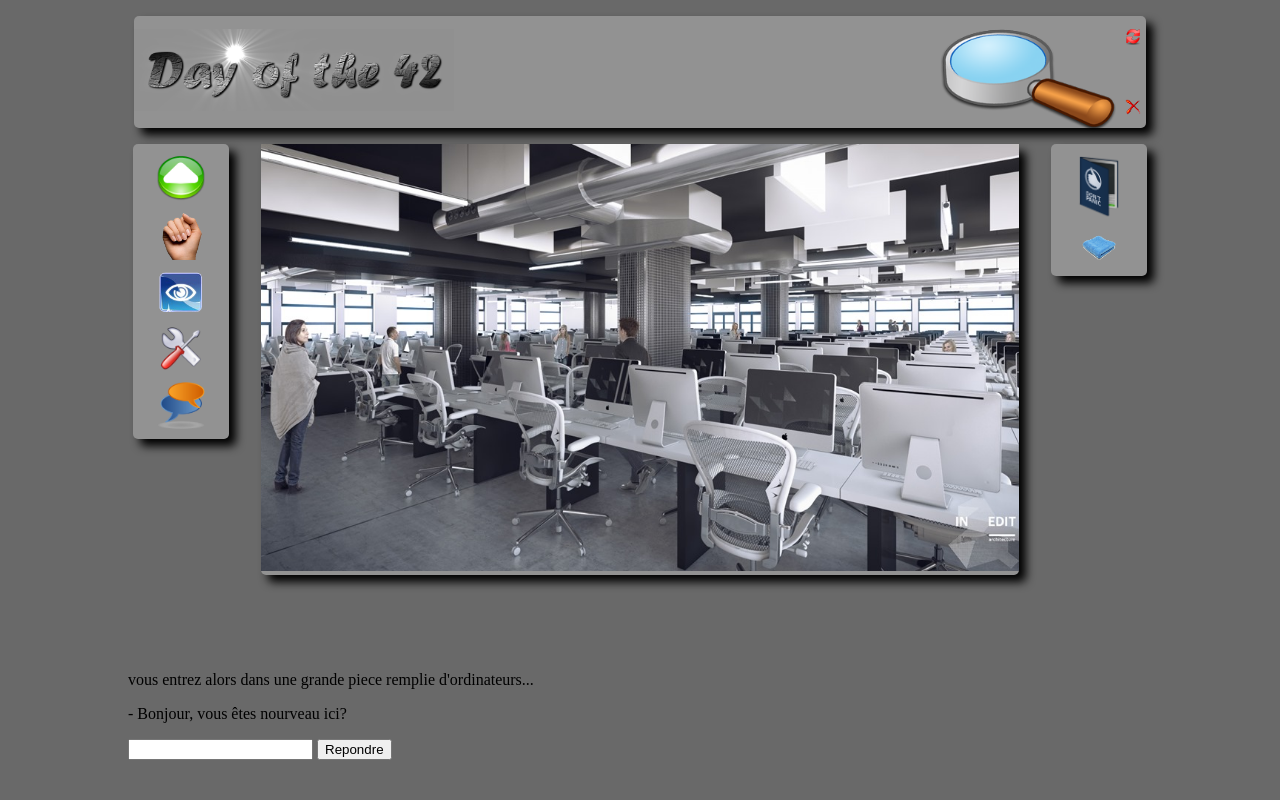
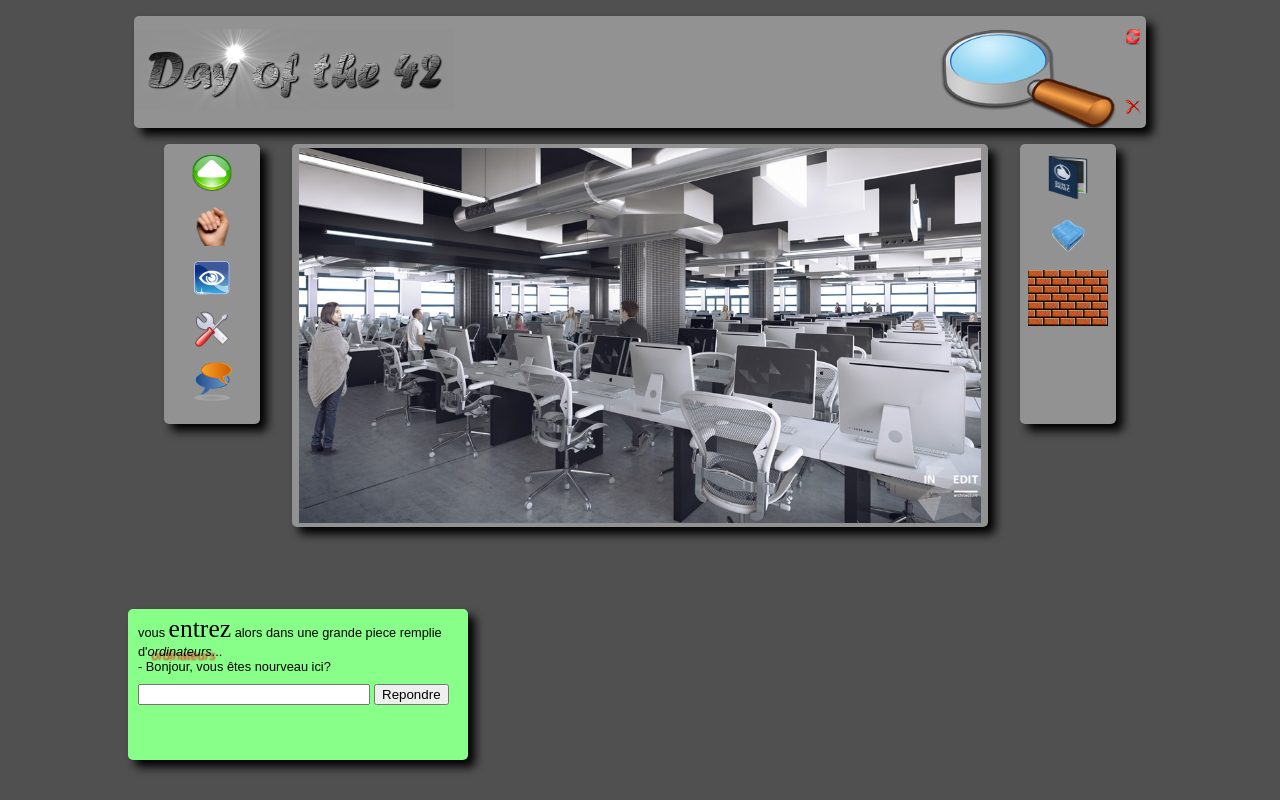
Before and after one commit to shellTools/42-piscine_PHP, a PHP site: page /doft.html in a window 1280 px wide. Run offline with PHP 8.4, Linux system fonts and the light colour scheme.

Commit message:
complete ex02

```diff
--- a/day_00/ex02/doft.css
+++ b/day_00/ex02/doft.css
@@ -1,5 +1,5 @@
 body {
-  background-color: #696969;
+  background-color: #505050;
   max-width: 100%;
   overflow-x: hidden;
 }
@@ -62,28 +62,58 @@ main {
   border-radius: 5px;
   box-shadow: 7px 7px 10px black;
   align-self: flex-start;
+  height: 17.5em;
 }
 
 .left-side img {
-  width: 50%;
+  width: 2.5em;
   display: block;
-  margin: 10px auto;
+  margin: 5px auto;
+  padding: 1px;
+  border: 3px solid transparent;
+  border-radius: 3px;
+}
+
+.left-side img:hover {
+  border: 3px solid red;
+  border-radius: 3px;
 }
 
 .lab {
   background-color: #929292;
-  width: 60%;
+  width: 55%;
   min-width: 40em;
   max-width: 80em;
   margin: 0 2em;
   border-radius: 5px;
   box-shadow: 7px 7px 10px black;
-  text-align: center;
+  display: flex;
+  position: relative;
 }
 
 .lab img {
-  width: 100%;
-  text-align: center;
+  width: 98%;
+  height: 98%;
+  display: block;
+  margin: auto auto;
+}
+
+.link-chair {
+  position: absolute;
+  display: block;
+  width: 5em;
+  height: 8em;
+  left: 33%;
+  bottom: 12%;
+}
+
+.link-computer {
+  position: absolute;
+  display: block;
+  width: 8.5em;
+  height: 6.5em;
+  right: 3%;
+  bottom: 18%;
 }
 
 .right-side {
@@ -92,17 +122,56 @@ main {
   border-radius: 5px;
   box-shadow: 7px 7px 10px black;
   align-self: flex-start;
+  height: 17.5em;
 }
 
 .right-side img {
-  width: 50%;
+  width: 3em;
+  height: 3em;
   display: block;
   margin: 10px auto;
 }
 
+.brickwall {
+  width: 5em;
+  margin: 10px auto;
+  height: 3.5em;
+  background-repeat: repeat;
+  background-image: url("./resources/brick.jpg");
+}
+
 .chat {
   position: fixed;
-  width: 30em;
+  width: 20em;
   bottom: 5%;
   left: 10%;
+  background-color: #88FF89;
+  border-radius: 5px;
+  box-shadow: 7px 7px 10px black;
+  padding: 5px 10px;
 }
+
+.chat p {
+  margin: 0;
+  padding: 0;
+  font-size: 0.8em;
+  font-family: arial;
+}
+
+.chat form {
+  margin: 10px 0 50px;
+}
+
+.input-text {
+  width: 70%;
+}
+
+.font-large {
+  font-size: 2em;
+  font-style: normal;
+  font-family: serif;
+}
+
+.text-shadow {
+  text-shadow: 4px 4px 2px red;
+}
--- a/day_00/ex02/doft.html
+++ b/day_00/ex02/doft.html
@@ -13,31 +13,33 @@
       </div>
       <nav>
         <img class="nav_search" src="./resources/loupe.png" alt="magnifying glass">
-        <img class="nav_controls nav_controls-reload" src="./resources/reload.png" alt="reload">
-        <img class="nav_controls nav_controls-close" src="./resources/close.gif" alt="close">
+        <a href="www.disney.com"><img class="nav_controls nav_controls-reload" src="./resources/reload.png" alt="Start from the beginning"></a>
+        <a href="www.relaischateau.com"><img class="nav_controls nav_controls-close" src="./resources/close.gif" alt="Disconnect"></a>
       </nav>
     </header>
     <main>
       <section class="left-side">
-        <img src="./resources/arrow.png" alt="arrow icon">
-        <img src="./resources/main.png" alt="hand icon">
-        <img src="./resources/oeil.png" alt="eye icon">
-        <img src="./resources/outil.png" alt="tools icon">
-        <img src="./resources/chat-icon.png" alt="chat icon">
+        <a href="#"><img src="./resources/arrow.png" alt="Advance"></a>
+        <a href="#"><img src="./resources/main.png" alt="Take"></a>
+        <a href="#"><img src="./resources/oeil.png" alt="Look"></a>
+        <a href="#"><img src="./resources/outil.png" alt="Use"></a>
+        <a href="#"><img src="./resources/chat-icon.png" alt="Speak"></a>
       </section>
       <section class="lab">
         <img src="./resources/cluster.jpg" alt="cluster">
+        <a class="link-chair" href="www.ikea.com" alt="chair"></a>
+        <a class="link-computer" href="www.apple.com" alt="computer"></a>
       </section>
       <section class="right-side">
-        <img src="./resources/book.png" alt="book">
-        <img src="./resources/towel.png" alt="towel">
-        <div class="brickwall"></div>
+        <a href="#"><img src="./resources/book.png" alt="book"></a>
+        <a href="#"><img src="./resources/towel.png" alt="towel"></a>
+        <a href="#"><div class="brickwall" title="wall"></div></a>
       </section>
       <div class="chat">
-        <p>vous entrez alors dans une grande piece remplie d'ordinateurs...</p>
+        <p>vous <i class="font-large">entrez</i> alors dans une grande piece remplie d'<i class="text-shadow">ordinateurs</i>...</p>
         <p>- Bonjour, vous &ecirc;tes nourveau ici?</p>
         <form action="#">
-          <input type="text">
+          <input class="input-text" type="text">
           <input type="submit" value="Repondre">
         </form>
       </div>
```
